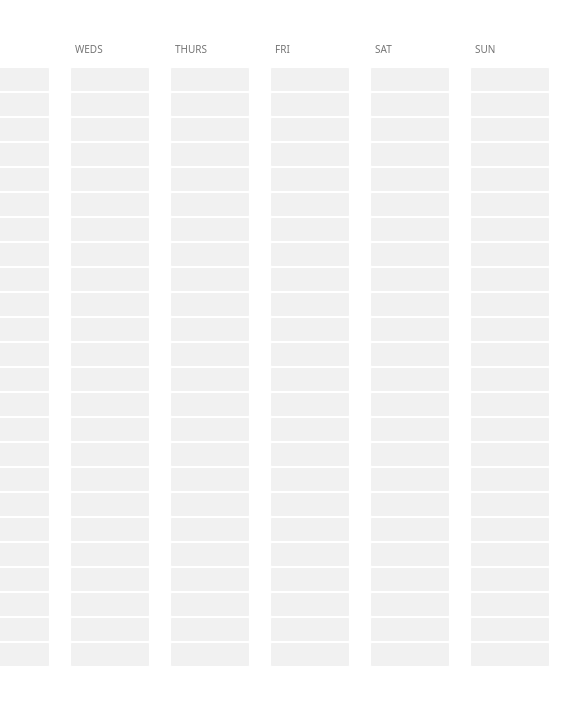
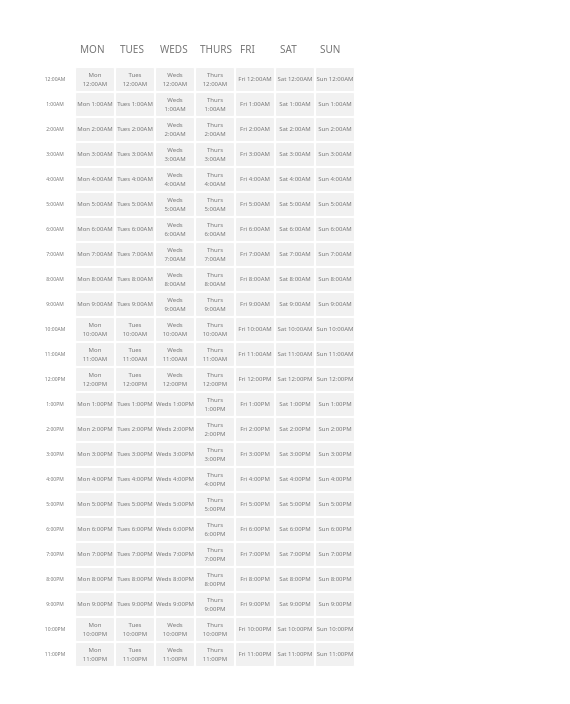
Before and after one commit to AmanWebDev2/Intercom-Matching-System-Time-Table, a React (Vite) app: page / in a window 390 px wide. Shown: the top 704 px of the page, 570 px wide, since content can reach past the window. Built offline with nearby package versions, Linux system fonts and the light colour scheme.

Commit message:
Add Responsiveness to timeTable.css

```diff
--- a/src/components/time-table/timeTable.css
+++ b/src/components/time-table/timeTable.css
@@ -14,15 +14,13 @@
 
 .timetable-editor-grid {
     display: grid;
-    grid-template-columns: repeat(7,1fr);
-    grid-template-rows: repeat(24,1fr);
-    grid-auto-flow: column;
+    grid-template-columns: repeat(7, 1fr);
+    gap: 2px;
 }
 
 .timetable-editor-grid-item {
     color: #757575;
     background-color: #f1f1f1;
-    width: 80px;
     height: 25px;
     box-sizing: border-box;
     font-size: 8px;
@@ -31,43 +29,46 @@
     border-radius: 2px;
     user-select: none;
     text-align: center;
-
     display: flex;
     align-items: center;
     justify-content: center;
 }
 
-timetable-editor-grid-item:not(.active):hover {
+.timetable-editor-grid-item:not(.active):hover {
     background-color: #cfd6f7;
 }
 
 .timetable-editor-grid-item.active {
     background-color: #334bfa;
-    border-top: 0;
-    border-bottom: 0;
-    border-radius: 0;
+    border: 0;
     color: #fff;
 }
 
-.timetable-editor-grid-item-hover-text {
-    opacity: 0;
-    pointer-events: none;
-}
-
-.timetable-editor-grid-item:hover .timetable-editor-grid-item-hover-text {
-    opacity: 1;
-}
-
 .timetable-editor-grid-hour-axis-item {
-    width: 50px;
     height: 25px;
     font-size: 8px;
     text-align: center;
     box-sizing: border-box;
     text-transform: uppercase;
     color: #757575;
-
     display: flex;
     align-items: center;
     justify-content: center;
 }
+
+
+@media (max-width: 768px) {
+    .timetable-editor-grid-hour-axis-item {
+        width: 40px;
+        font-size: 5px;
+    }
+
+    .time-table-editor-day {
+        width: 40px;
+    }
+
+    .timetable-editor-grid-item {
+        width: 40px;
+        font-size: 6px;
+    }
+}
```
